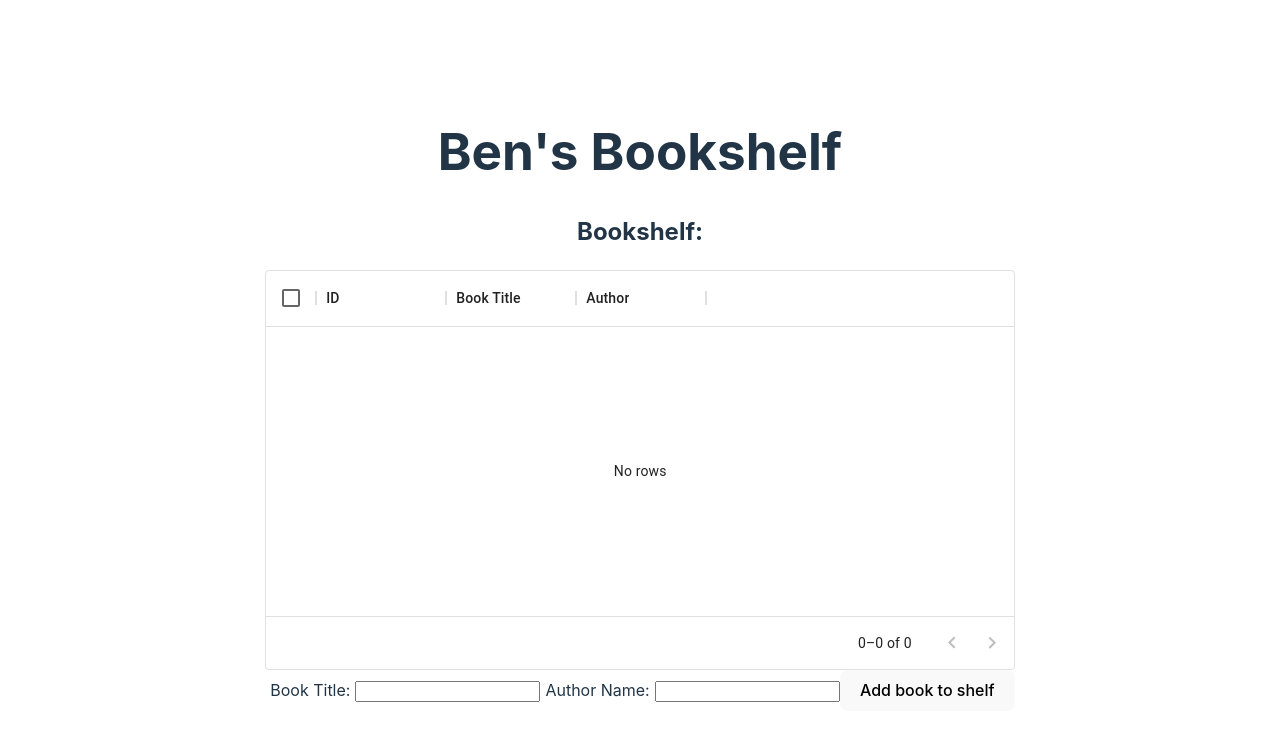
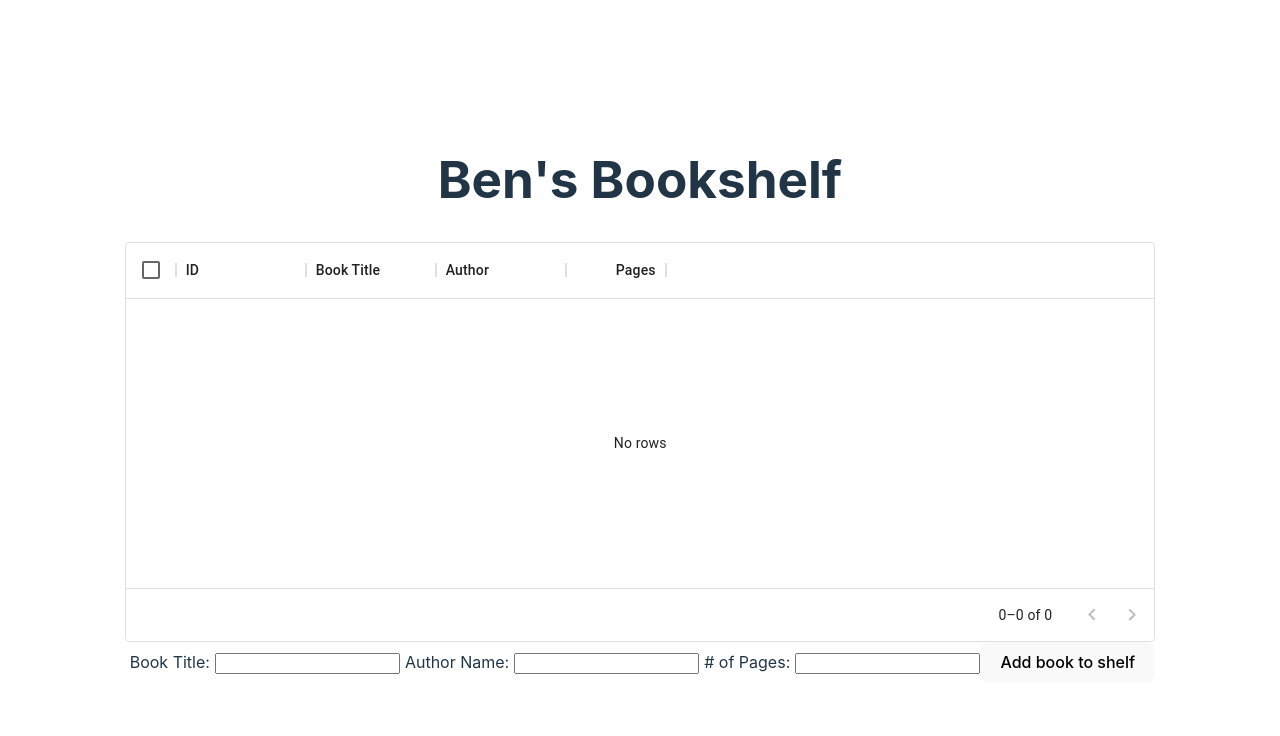
Before and after one commit to cravies/react-library, a React (Vite) app: page / in a window 1280 px wide. Shown: the top 736 px of the page. Built offline with nearby package versions, Linux system fonts and the light colour scheme.

Commit message:
pages error handling

```diff
--- a/src/App.jsx
+++ b/src/App.jsx
@@ -8,23 +8,32 @@ function App() {
   const [books, setBooks] = useState([])
   const titleRef = useRef()
   const authorRef = useRef()
+  const pageRef = useRef()
+
+  /* check if a var is a valid number
+  use to parse page number str
+  as react doesnt have number inputs */
+  function isNum(num){
+    return !isNaN(num)
+  }
 
   function handleAddBook(e) {
     const title = titleRef.current.value
     const author = authorRef.current.value
-    if (title==='') {
-      /* empty array*/
-      return
-    }
+    /* js ternary operator syntax:
+    condition ? exprIfTrue : exprIfFalse
+    I use to set pages to 0 if not a valid number */
+    const pages = isNum(pageRef.current.value) ? pageRef.current.value : 0
     setBooks(prevBooks => {
       return [
         ...prevBooks,
-        {id:count, title:title, read:false, author:author}
+        {id:count, title:title, author:author, pages:pages}
       ]
     })
     /* clear old input */
-    titleRef.current.value = null;
-    authorRef.current.value = null;
+    titleRef.current.value = null
+    authorRef.current.value = null
+    pageRef.current.value = null
     /* increment id */
     count += 1
   }
@@ -32,12 +41,13 @@ function App() {
   return (
     <>
     <h1> Ben's Bookshelf </h1>
-    <h2> Bookshelf: </h2>
     <BookShelf books={books}/>
     <label>Book Title:</label>
     <input ref={titleRef} type="text" />
     <label>Author Name:</label>
     <input ref={authorRef} type="text" />
+    <label># of Pages:</label>
+    <input ref={pageRef} type="text" />
     <button onClick={handleAddBook}>Add book to shelf</button>
     </>
   )
--- a/src/BookShelf.jsx
+++ b/src/BookShelf.jsx
@@ -7,6 +7,7 @@ function BookShelf({ books }) {
     { field: 'id', headerName: 'ID', width: 130 },
     { field: 'title', headerName: 'Book Title', width: 130 },
     { field: 'author', headerName: 'Author', width: 130 },
+    { field: 'pages', headerName:'Pages', type:'number', width:100}
   ];
 
   function DataTable() {
```
